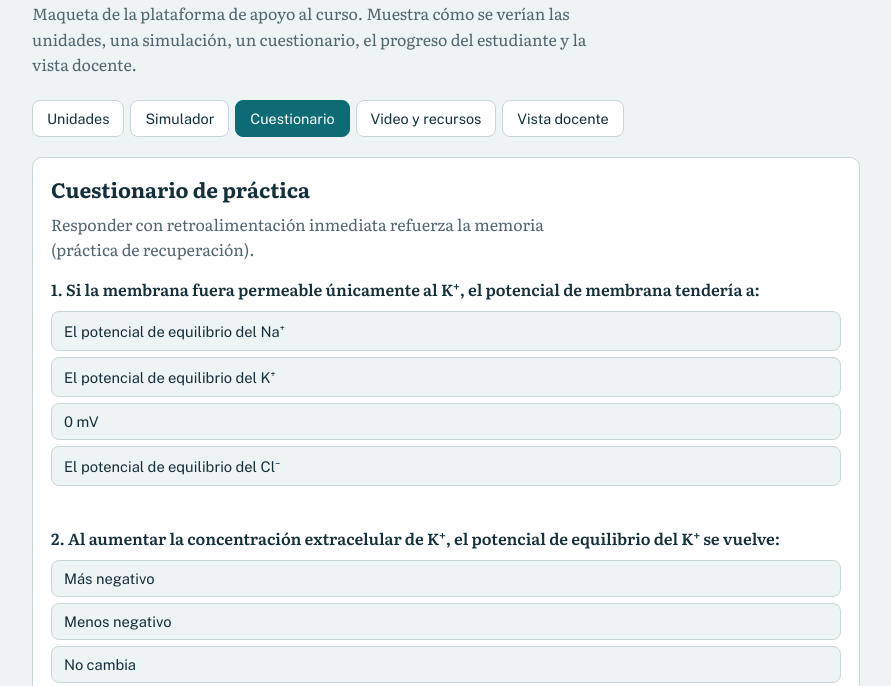
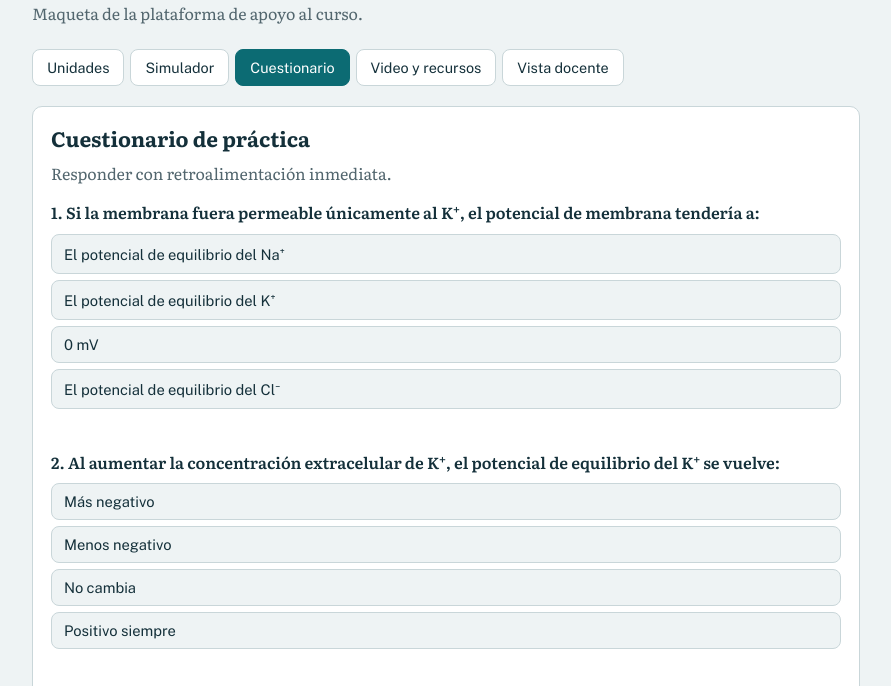
Before and after one commit to ansavasquez-create/fisiologia-unillanos, a plain HTML site: page index.html in a window 1280 px wide. Both pictures are taken after a click on the tab "Cuestionario". Shown: the part 63-749 px from the top of the page, without its empty margins (194-1085 px from the left). Drawn offline with nearby package versions, Linux system fonts and the light colour scheme.

Commit message:
Update index.html

```diff
--- a/index.html
+++ b/index.html
@@ -57,7 +57,7 @@ a{color:var(--accent)}
 <body>
 <div class="wrap">
 <h1>Fisiología I</h1>
-<p class="lead">Maqueta de la plataforma de apoyo al curso. Muestra cómo se verían las unidades, una simulación, un cuestionario, el progreso del estudiante y la vista docente.</p>
+<p class="lead">Maqueta de la plataforma de apoyo al curso.</p>
 
 <div class="nav" role="tablist" aria-label="Secciones">
 <button role="tab" aria-selected="true" data-t="t1">Unidades</button>
@@ -106,7 +106,7 @@ a{color:var(--accent)}
 <section id="t3" hidden>
 <div class="panel">
 <h2>Cuestionario de práctica</h2>
-<p class="lead">Responder con retroalimentación inmediata refuerza la memoria (práctica de recuperación).</p>
+<p class="lead">Responder con retroalimentación inmediata.</p>
 <div id="quiz" style="margin-top:14px"></div>
 </div>
 </section>
```
